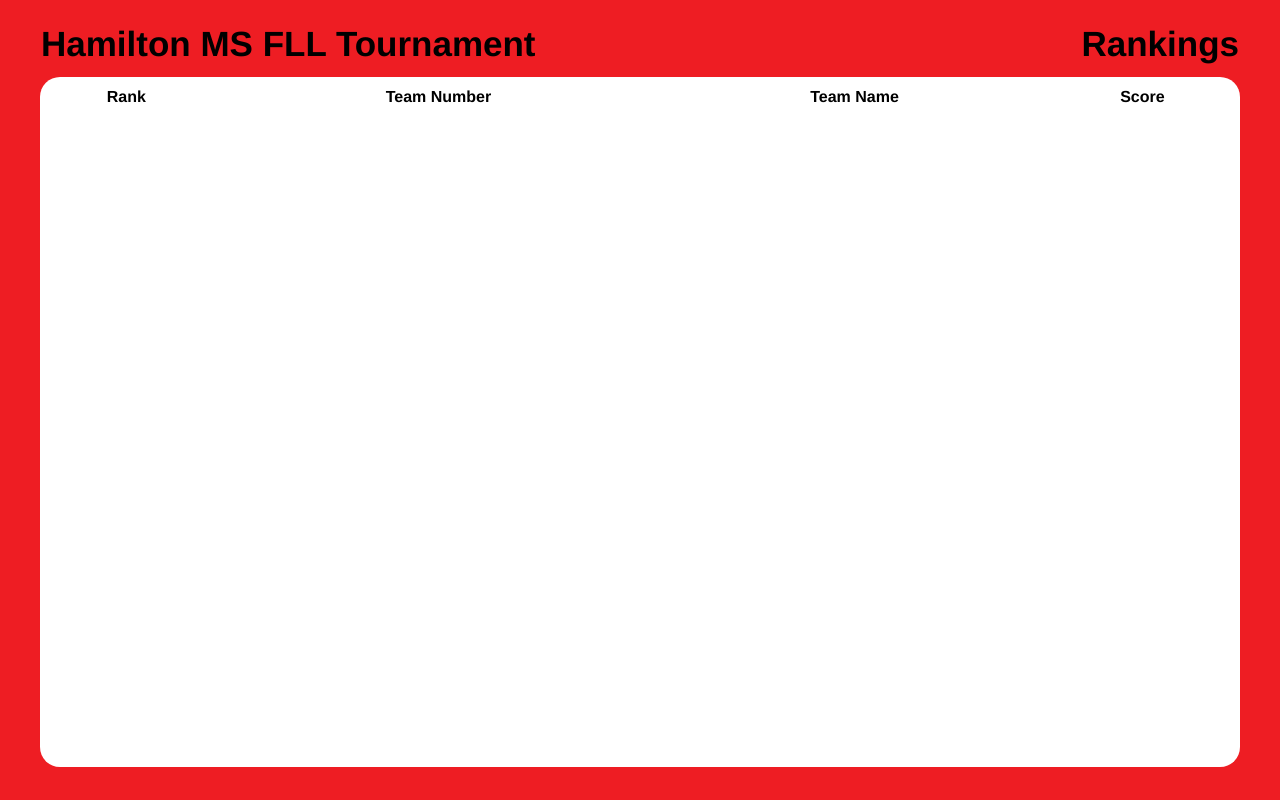
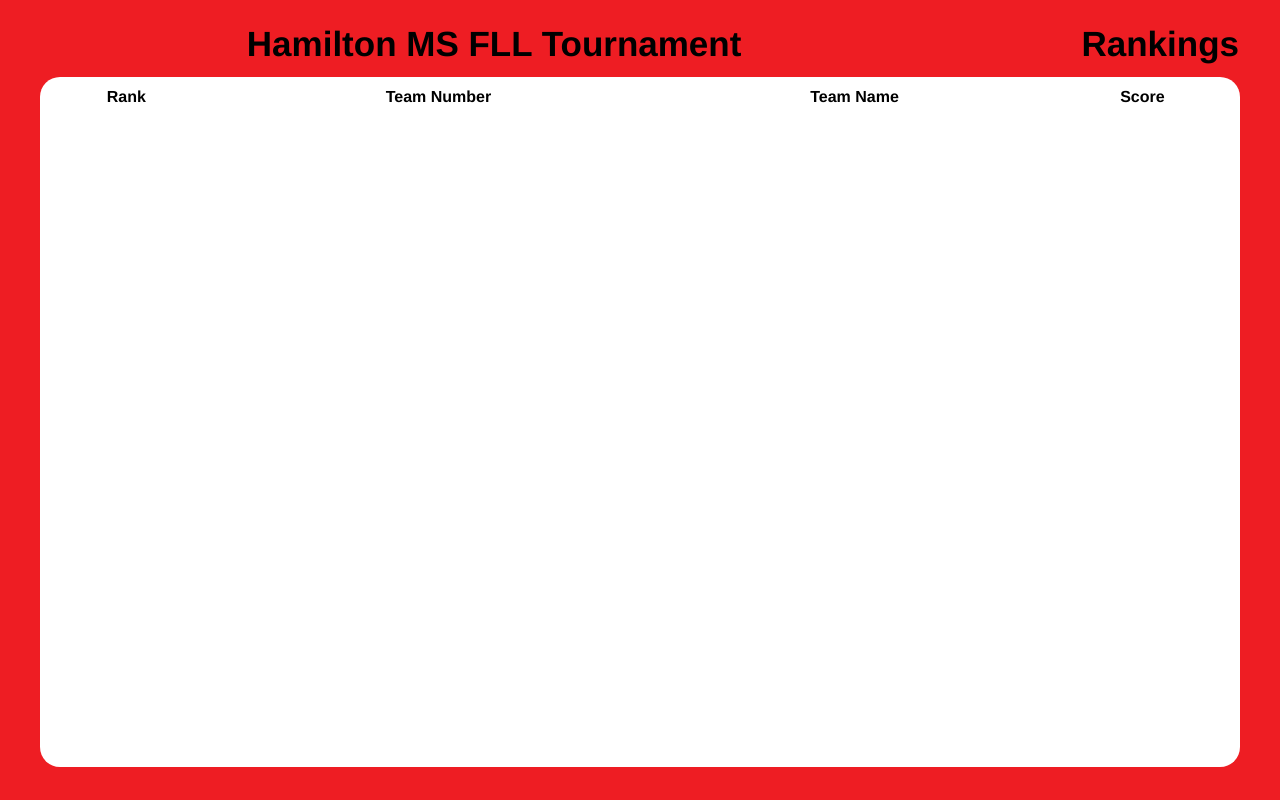
Before and after one commit to androb4/FLL-Tournament-Manager, a plain HTML site: page static/display_pit.html in a window 1280 px wide. Shown: the top 800 px of the page. Drawn offline with Linux system fonts and the light colour scheme.

Commit message:
Added CSS to hide the cursor on the pit display

```diff
--- a/static/css/display_pit.css
+++ b/static/css/display_pit.css
@@ -1,3 +1,11 @@
+html * {
+  margin:0;
+  font-family: 'Helvetica Neue', Helvetica, Arial, sans-serif !important;
+  text-align: center;
+  overflow: hidden;
+  cursor: none;
+}
+
 table {
   width:100%;
 }
```
